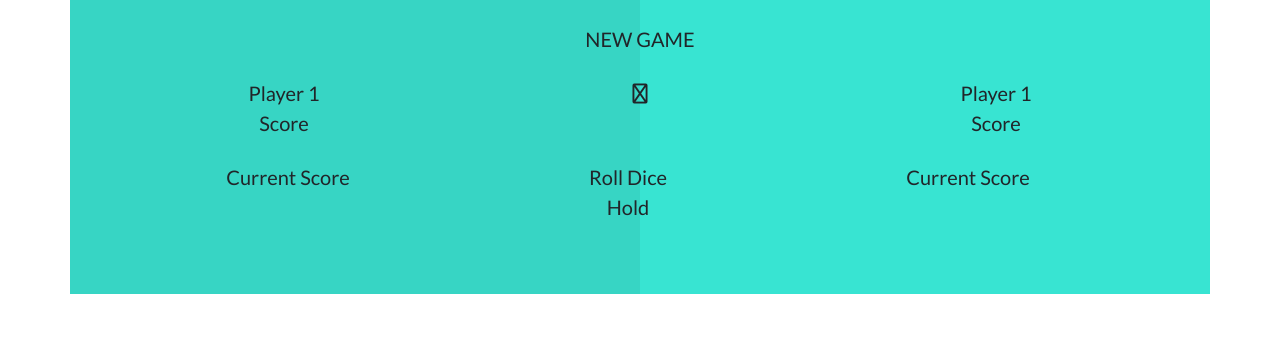
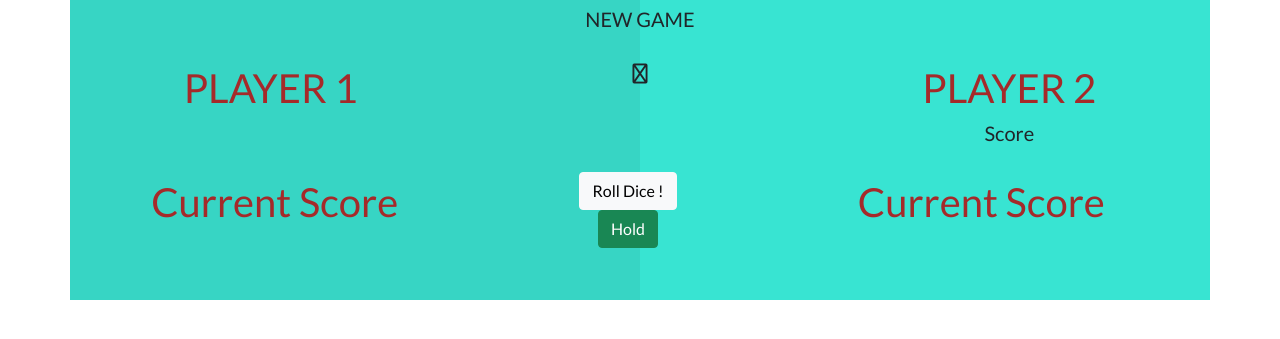
Before and after one commit to JuloCS22/diceymaster, a PHP site: page / in a window 1280 px wide. Shown: the top 339 px of the page. Run offline with PHP 8.4, Linux system fonts and the light colour scheme; some libraries are stand-ins or nearby versions.

Commit message:
ajout dé

```diff
--- a/code/index.html
+++ b/code/index.html
@@ -10,17 +10,16 @@
     <title>DiceyGame</title>
 </head>
 <body>
-    <div class="container p-4">
+    <div class="container p-1">
         <div class="row justify-content-center">
             NEW GAME
         </div>
         <div class="row p-4 text-center">
             <div class="col ">
                 <div class="player">
-                    Player 1
+                    PLAYER 1
                 </div>
-                <div class="score">
-                    Score
+                <div class="score" id="score1">
                 </div>
             </div>
             <div class="col">
@@ -28,25 +27,25 @@
             </div>
             <div class="col">
                 <div class="player">
-                    Player 1
+                   PLAYER 2
                 </div>
                 <div class="score">
                     Score
                 </div>
             </div>
         <div class="row p-4 text-center">
-            <div class="col">
+            <div class="col current">
                 Current Score
             </div>
             <div class="col">
                 <div class="roll">
-                    Roll Dice
+                    <button class="btn btn-light" id="roll">Roll Dice !</button>
                 </div>
                 <div class="hold">
-                    Hold
+                    <button class="btn btn-success" id="hold">Hold</button>
                 </div>
             </div>
-            <div class="col">
+            <div class="col current">
                 Current Score
             </div>
         </div>
--- a/code/script.js
+++ b/code/script.js
@@ -0,0 +1,20 @@
+let roll = document.getElementById('roll');
+let hold = document.getElementById('hold');
+let score1 = document.getElementById('score1');
+
+function rollDice() {
+
+}
+
+
+
+roll.addEventListener('click', () => {
+    let dice = Math.floor(Math.random() * (7 - 1)) + 1;
+    let result = 0;
+    if (dice != 1) {
+        result += dice;
+        score1.innerText = result
+    } else {
+        alert('Dommage, tu as fait 1')
+    }
+    })
--- a/code/style.css
+++ b/code/style.css
@@ -7,3 +7,8 @@
     background: rgb(55,213,196);
     background: linear-gradient(90deg, rgba(55,213,196,1) 50%, rgba(56,228,210,1) 50%);
 }
+
+.player, .current {
+    font-size: 40px;
+    color: brown;
+}
```
